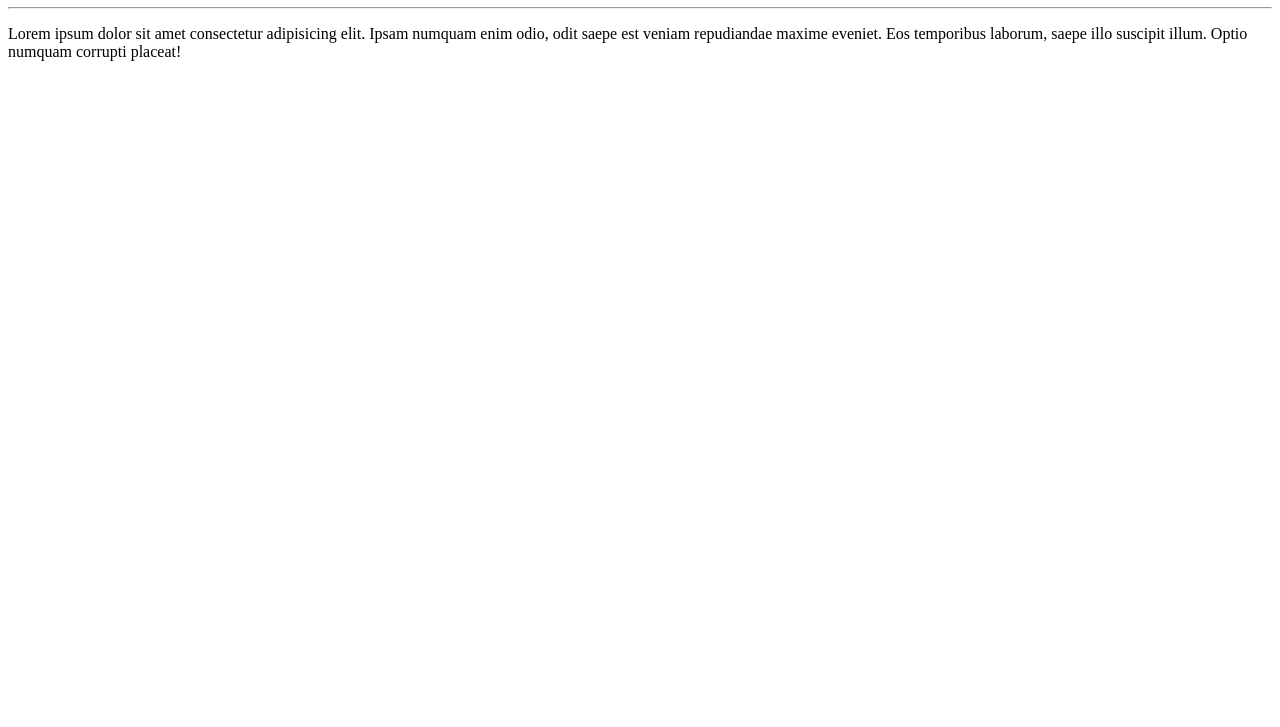
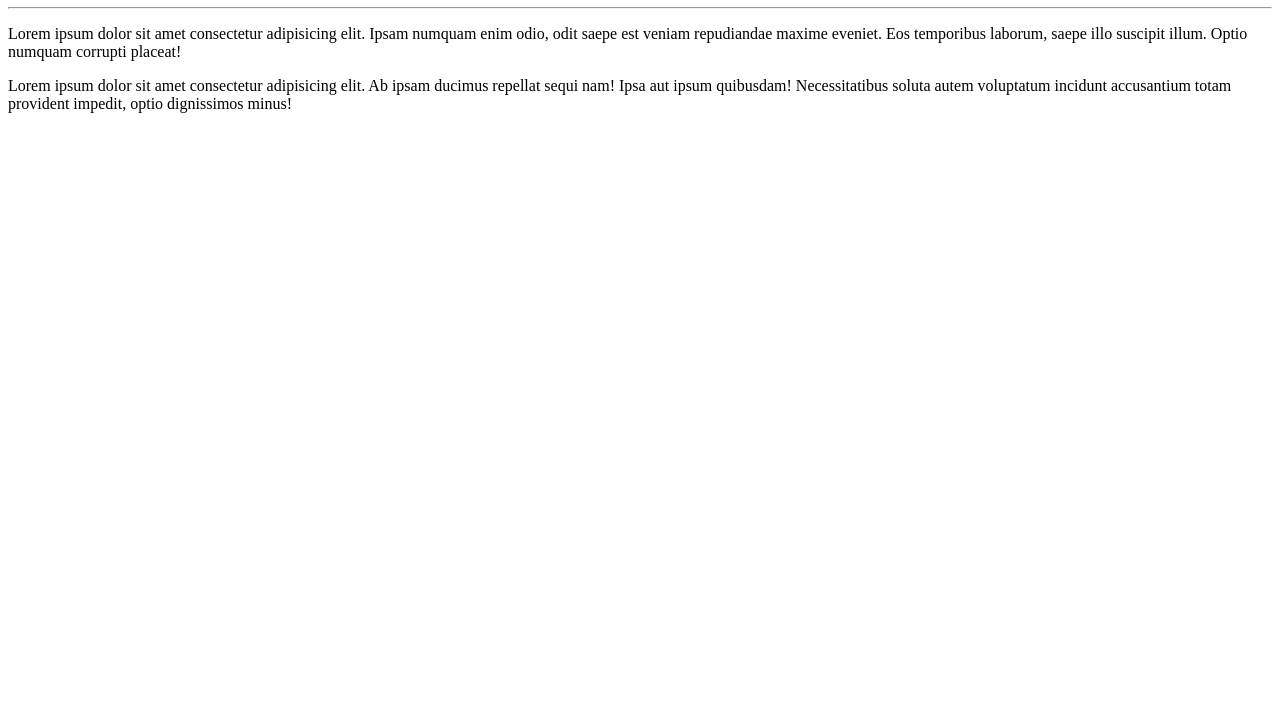
Before and after one commit to KetlinAnjos/Ola-mundo, a plain HTML site: page site-exemplo/index.html in a window 1280 px wide. Shown: the part 73-800 px from the top of the page. Drawn offline with Linux system fonts and the light colour scheme.

Commit message:
Update index.html

```diff
--- a/site-exemplo/index.html
+++ b/site-exemplo/index.html
@@ -9,5 +9,6 @@
     <h1>Olá, Mundo!</h1>
     <hr>
     <p>Lorem ipsum dolor sit amet consectetur adipisicing elit. Ipsam numquam enim odio, odit saepe est veniam repudiandae maxime eveniet. Eos temporibus laborum, saepe illo suscipit illum. Optio numquam corrupti placeat!</p>
+    <p>Lorem ipsum dolor sit amet consectetur adipisicing elit. Ab ipsam ducimus repellat sequi nam! Ipsa aut ipsum quibusdam! Necessitatibus soluta autem voluptatum incidunt accusantium totam provident impedit, optio dignissimos minus!</p>
 </body>
 </html>
```
